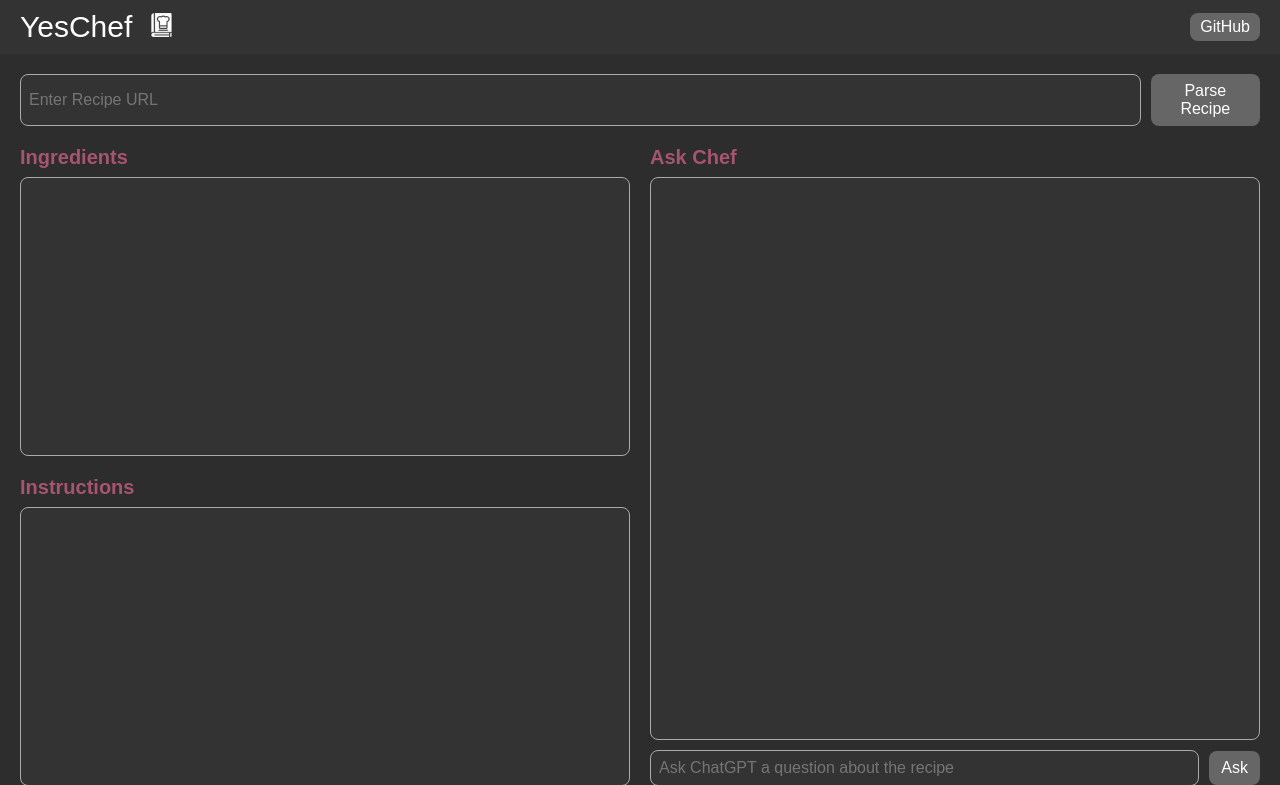
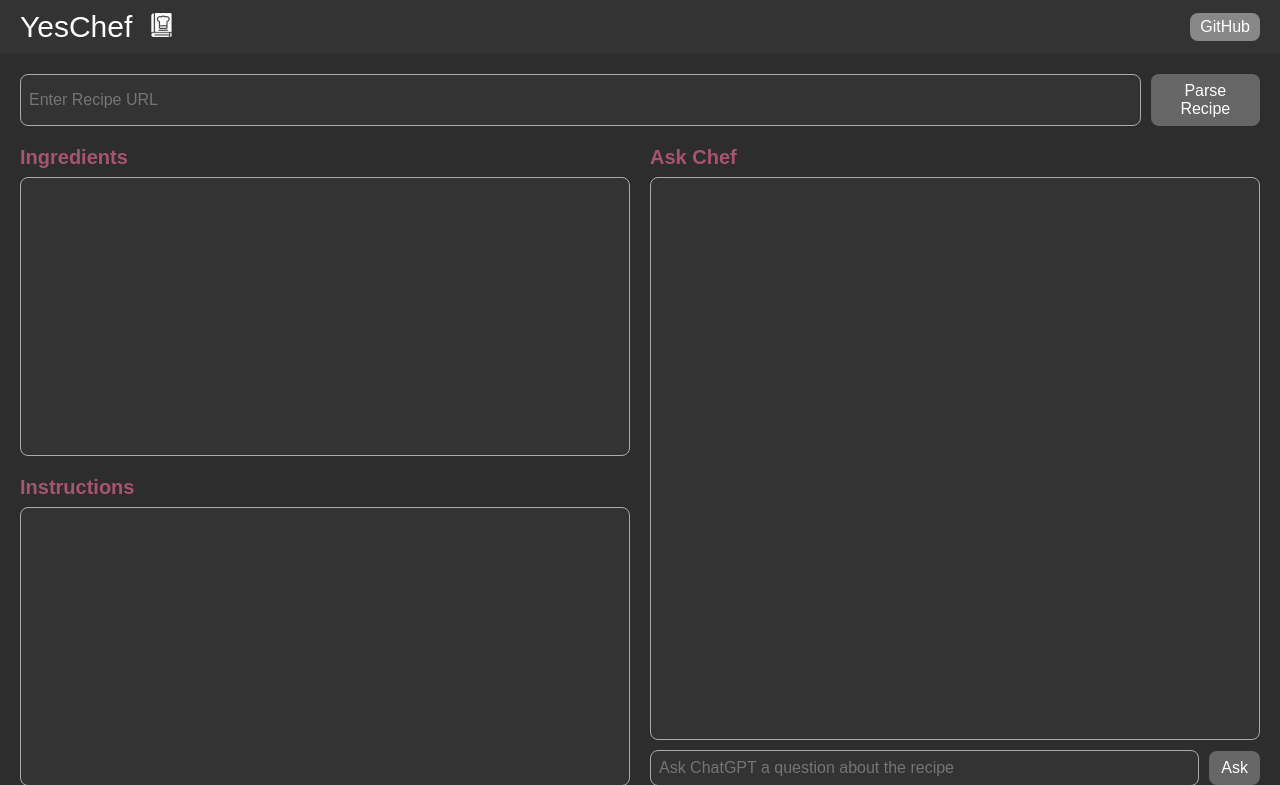
Before and after one commit to Ethan-W-Cox/Recipe-App, a Flask app: page / in a window 1280 px wide. Shown: the top 785 px of the page. Run offline with Flask 3, Linux system fonts and the light colour scheme.

Commit message:
some small styling changes

```diff
--- a/HTML attempt/app.py
+++ b/HTML attempt/app.py
@@ -39,9 +39,6 @@ def get_recipe():
 
         # Send instructions to ChatGPT for formatting using CHATGPT_MESSAGES
         formatted_instructions = format_instructions_with_chatgpt(instructions_raw)
-
-        # Debugging output
-        print("Formatted Instructions:", formatted_instructions)
 
         return jsonify({
             "ingredients": ingredients,
--- a/HTML attempt/static/css/styles.css
+++ b/HTML attempt/static/css/styles.css
@@ -6,6 +6,8 @@ body {
     margin: 0;
     padding: 0;
     box-sizing: border-box;
+    overflow-y: hidden;
+    overflow-x: hidden;
 }
 
 /* Title bar styling */
@@ -30,7 +32,7 @@ body {
 /* GitHub Button styling */
 .github-button {
     padding: 5px 10px;
-    background-color: #666;
+    background-color: #888;
     color: #FFFFFF;
     border-radius: 8px;
     text-decoration: none;
@@ -40,11 +42,11 @@ body {
 }
 
 .github-button:hover {
-    background-color: #888;
+    background-color: #2DBA4E;
 }
 
 .github-button:active {
-    background-color: #555;
+    background-color: #2DBA01;
 }
 
 /* Main container styling */
```
